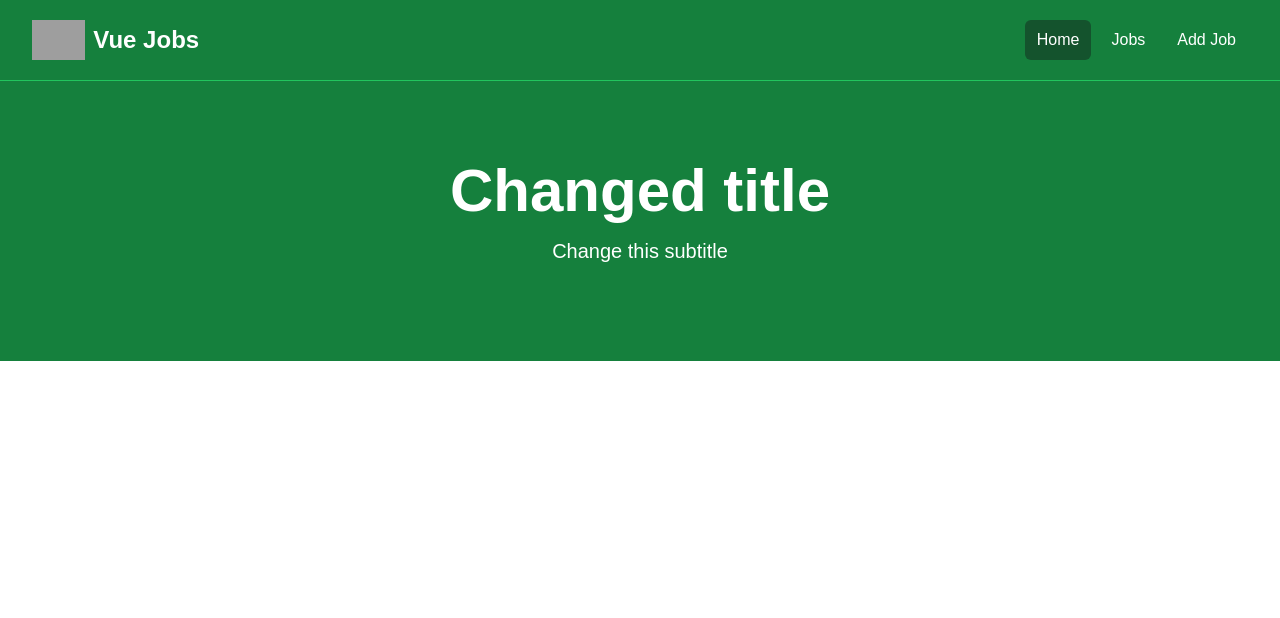
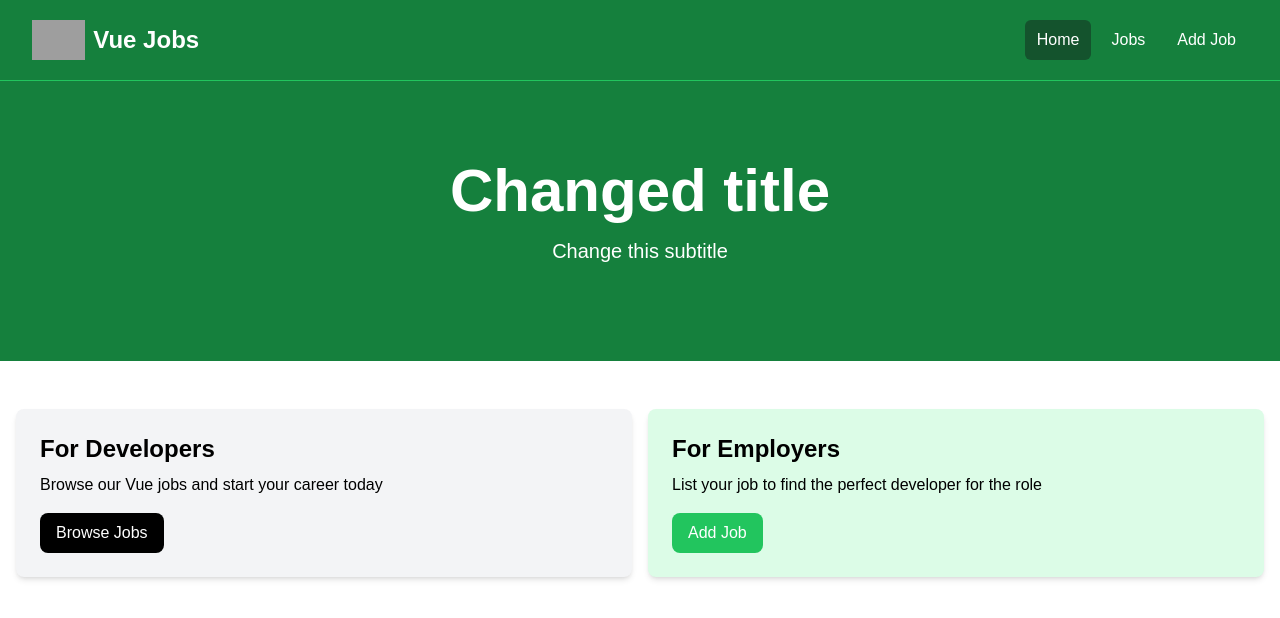
Before and after one commit to hendeletfonseca/vue-crash-app, a Vue app: page / in a window 1280 px wide. Shown: the top 618 px of the page. Built offline with nearby package versions, Linux system fonts and the light colour scheme; grey boxes are pictures that could not be loaded.

Commit message:
feat: add basic HomeCard

```diff
--- a/src/App.vue
+++ b/src/App.vue
@@ -1,9 +1,11 @@
 <script setup>
 import Navbar from '@/components/Navbar.vue';
 import Hero from '@/components/Hero.vue';
+import HomeCards from '@/components/HomeCards.vue';
 </script>
 
 <template>
     <Navbar />
     <Hero title="Changed title" />
+    <HomeCards />
 </template>
--- /dev/null
+++ b/src/components/HomeCards.vue
@@ -0,0 +1,31 @@
+<script setup>
+
+</script>
+
+<template>
+    <section class="py-4">
+        <div class="container-xl lg:container m-auto">
+            <div class="grid grid-cols-1 md:grid-cols-2 gap-4 p-4 rounded-lg">
+                <div class="bg-gray-100 p-6 rounded-lg shadow-md">
+                    <h2 class="text-2xl font-bold">For Developers</h2>
+                    <p class="mt-2 mb-4">
+                        Browse our Vue jobs and start your career today
+                    </p>
+                    <a href="jobs.html" class="inline-block bg-black text-white rounded-lg px-4 py-2 hover:bg-gray-700">
+                        Browse Jobs
+                    </a>
+                </div>
+                <div class="bg-green-100 p-6 rounded-lg shadow-md">
+                    <h2 class="text-2xl font-bold">For Employers</h2>
+                    <p class="mt-2 mb-4">
+                        List your job to find the perfect developer for the role
+                    </p>
+                    <a href="add-job.html"
+                        class="inline-block bg-green-500 text-white rounded-lg px-4 py-2 hover:bg-green-600">
+                        Add Job
+                    </a>
+                </div>
+            </div>
+        </div>
+    </section>
+</template>
```
